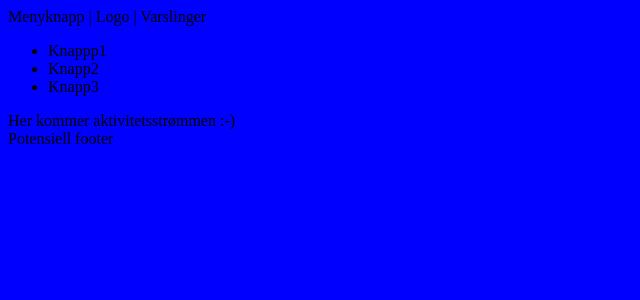
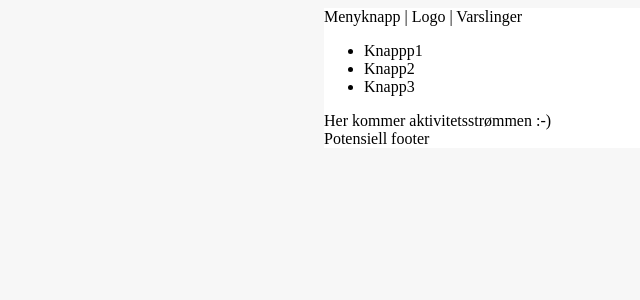
Before and after one commit to sopra-steria-norge/teamsteria, a PHP site: page / in a window 1280 px wide. Shown: the top 300 px of the page, without its empty margins (0-640 px from the left). Run offline with PHP 8.4, Linux system fonts and the light colour scheme.

Commit message:
styling and markup for the newsfeed page

```diff
--- a/home.html
+++ b/home.html
@@ -2,17 +2,20 @@
 <html lang="no">
 <head>
 	<title>TeamSteria</title>
+    <meta http-equiv="Content-type" content="text/html; charset=utf-8" />
 	<meta name="viewport" content="width=device-width, initial-scale=1;">
 	<link rel="stylesheet" type="text/css" href="styles.css">
     <link rel="stylesheet" type="text/css" href="structure.css">
 </head>
 <body>
-    <header><span>Menyknapp</span> | <span>Logo</span> | <span>Varslinger</span></header>
-	<ul><li>Knappp1</li><li>Knapp2</li><li>Knapp3</li></ul>
     <div class="container">
-        Her kommer aktivitetsstrømmen :-)
+        <header><span>Menyknapp</span> | <span>Logo</span> | <span>Varslinger</span></header>
+        <ul><li>Knappp1</li><li>Knapp2</li><li>Knapp3</li></ul>
+        <div class="feed">
+            Her kommer aktivitetsstrømmen :-)
+        </div>
+
+        <footer>Potensiell footer</footer>
     </div>
-
-	<footer>Potensiell footer</footer>
 </body>
 </html>
--- a/structure.css
+++ b/structure.css
@@ -1 +1,5 @@
 /* Mobile structure*/
+
+.container {
+    width: 50%;
+}
--- a/styles.css
+++ b/styles.css
@@ -4,5 +4,10 @@
 }
 
 body{
-	background: blue;
+	background: #f7f7f7;
 }
+
+.container {
+    background-color: #ffffff;
+    margin: 0 auto;
+}
```
